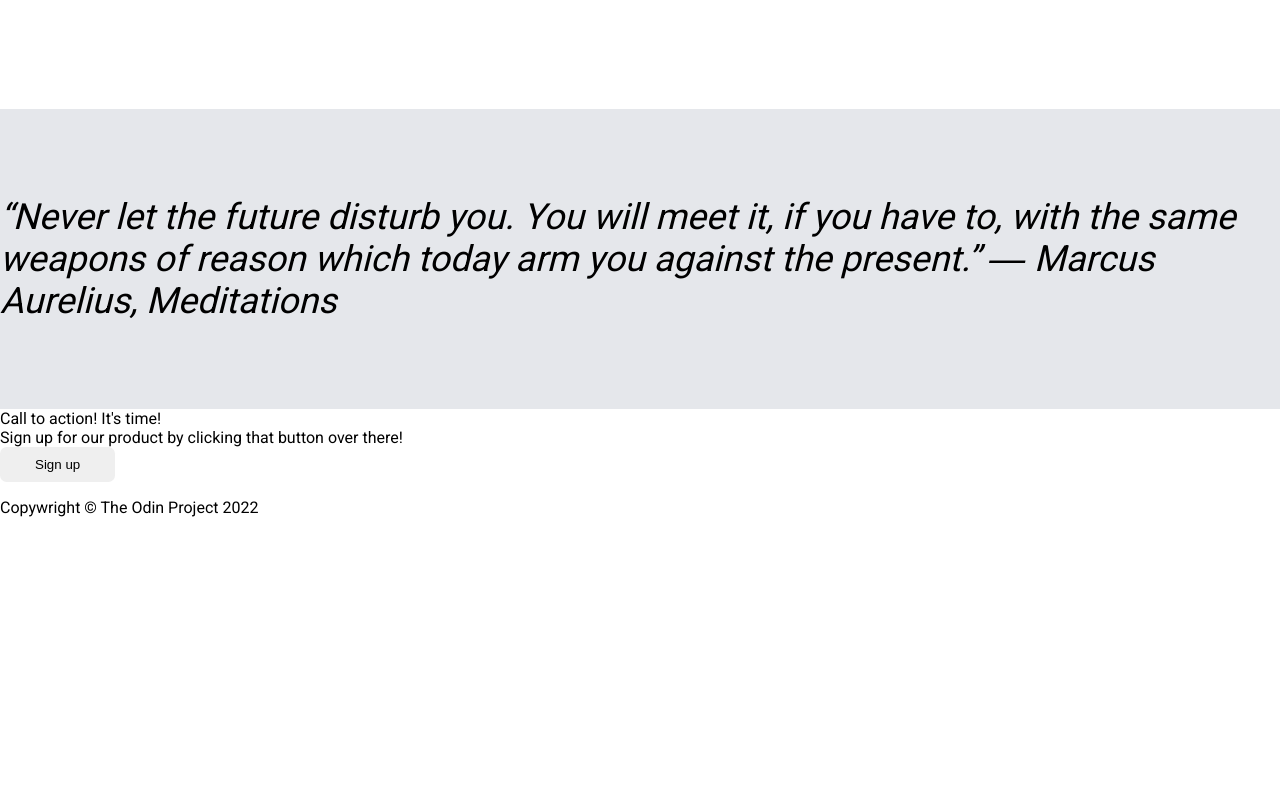
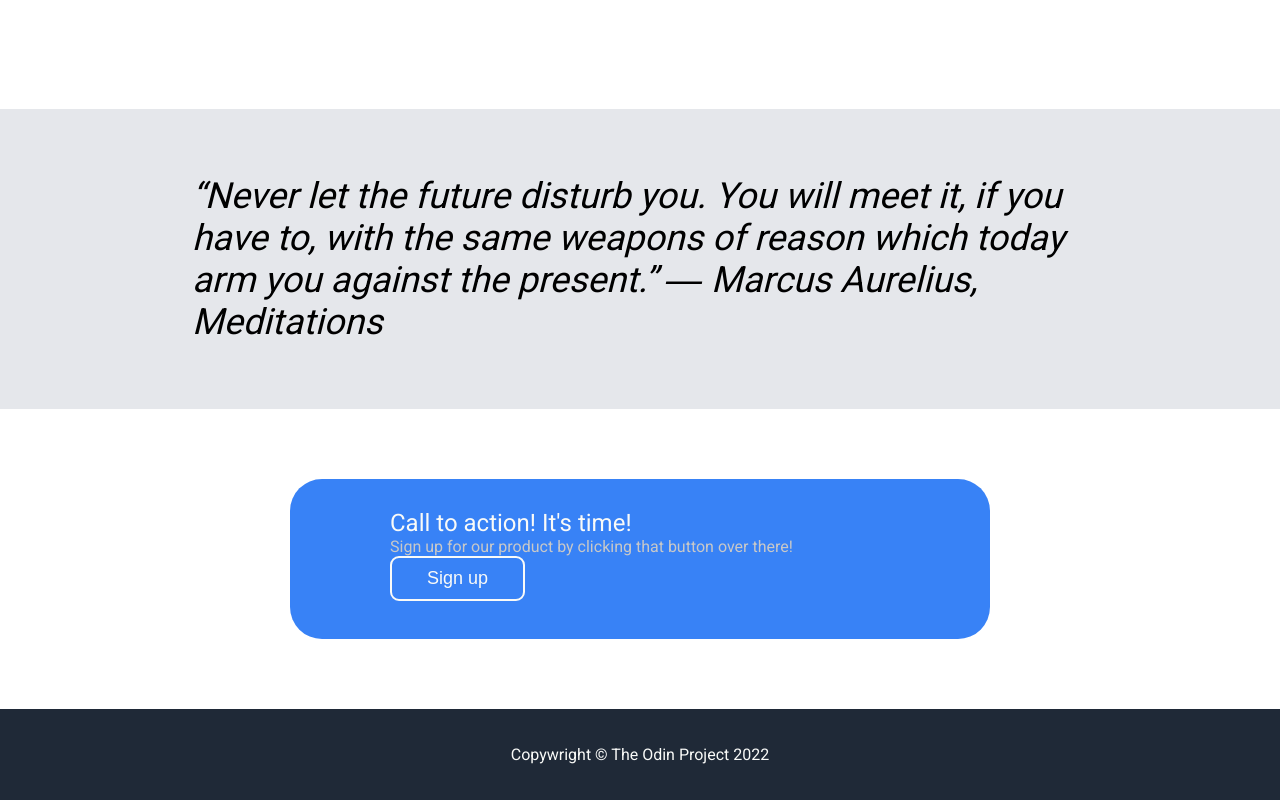
Before and after one commit to danielmcginn/odin-landing-page, a plain HTML site: page index.html in a window 1280 px wide. Shown: the part 792-1592 px from the top of the page. Before the commit the page ends 1325 px from the top, so only its background shows below. Drawn offline with Linux system fonts and the light colour scheme.

Commit message:
basic styling to quote section, call to action section and footer

```diff
--- a/index.html
+++ b/index.html
@@ -56,9 +56,11 @@
             ― Marcus Aurelius, Meditations</div>
     </div>
     <div class="sec3">
-        <div class="sec3-title">Call to action! It's time!</div>
-        <div class="sec3-text">Sign up for our product by clicking that button over there!</div>
-        <button class="callto">Sign up</button>
+        <div class="call-act-container">
+            <div class="sec3-title">Call to action! It's time!</div>
+            <div class="sec3-text">Sign up for our product by clicking that button over there!</div>
+            <button class="callto">Sign up</button>
+        </div>
     </div>
     <footer>
         <p>Copywright &copy; The Odin Project 2022</p>
--- a/styles.css
+++ b/styles.css
@@ -104,3 +104,45 @@ button {
     font-size: 36px;
     font-style: italic;
 }
+
+.sec2-text {
+    width: 70%;
+}
+
+.sec3 {
+    display: flex;
+    justify-content: center;
+    align-items: center;
+    height: 300px;
+}
+
+.call-act-container {
+    width: 500px;
+    background-color: #3882f6;
+    height: 100px;
+    padding: 30px 100px;
+    border-radius: 2em;
+}
+
+.sec3-title {
+    color: #F9FAF8;
+    font-size: x-large;
+}
+
+.sec3-text {
+    color: #c8c8c8;
+}
+
+.callto {
+    background: none;
+    color: #F9FAF8;
+    font-size: large;
+    border: 2px solid #F9FAF8;
+}
+
+footer {
+    text-align: center;
+    padding: 20px 0;
+    background-color: #1F2937;
+    color: #F9FAF8;
+}
```
